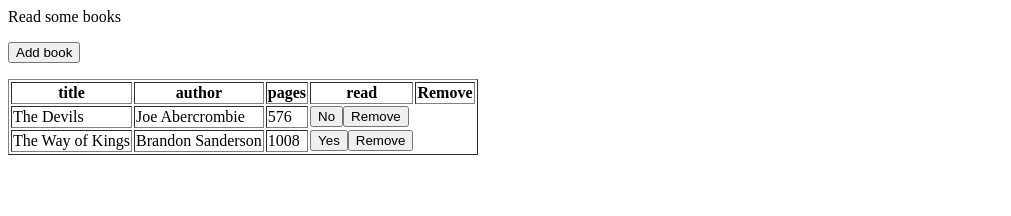
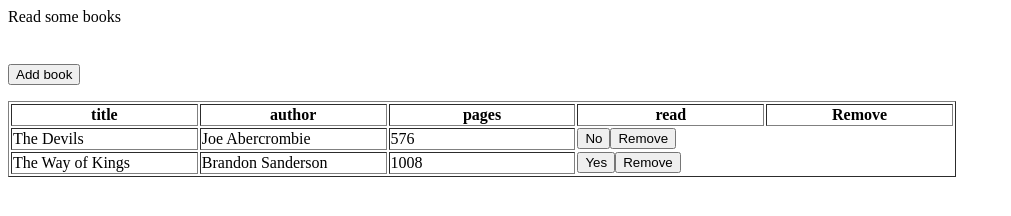
Before and after one commit to rgremaud/book_library, a plain HTML site: page index.html in a window 1280 px wide. Shown: the whole page, without its empty margins (0-1011 px from the left). Drawn offline with Linux system fonts and the light colour scheme.

Commit message:
Finish back end code

```diff
--- a/index.html
+++ b/index.html
@@ -12,7 +12,7 @@
 
 <body>
     <div class="header">Read some books</div>
-    <div class="container">
+    <div id="container">
         <dialog id="bookForm">
             <form>
                 <p>
--- a/script.js
+++ b/script.js
@@ -154,7 +154,8 @@ function createTable() {
   // create table data
   createTableBody(table);
 
-  document.body.appendChild(table);
+  const container = document.getElementById('container')
+  container.appendChild(table);
 }
 
 function tableClear() {
--- a/styles.css
+++ b/styles.css
@@ -1,4 +1,4 @@
-/* body {
+body {
     display: grid;
     grid-template-rows: 5vh 90vh;
 }
@@ -14,3 +14,16 @@
     grid-row: 2 / 3;
     width: 100%;
 }
+
+table {
+    table-layout: fixed;
+    width: 75%; /* Or a specific width */
+}
+th, td {
+    width: 25%; /* Example: For 5 equal columns */
+            /* Or set individual column widths */
+}
+
+table > button {
+    width: 25%;
+}
```
